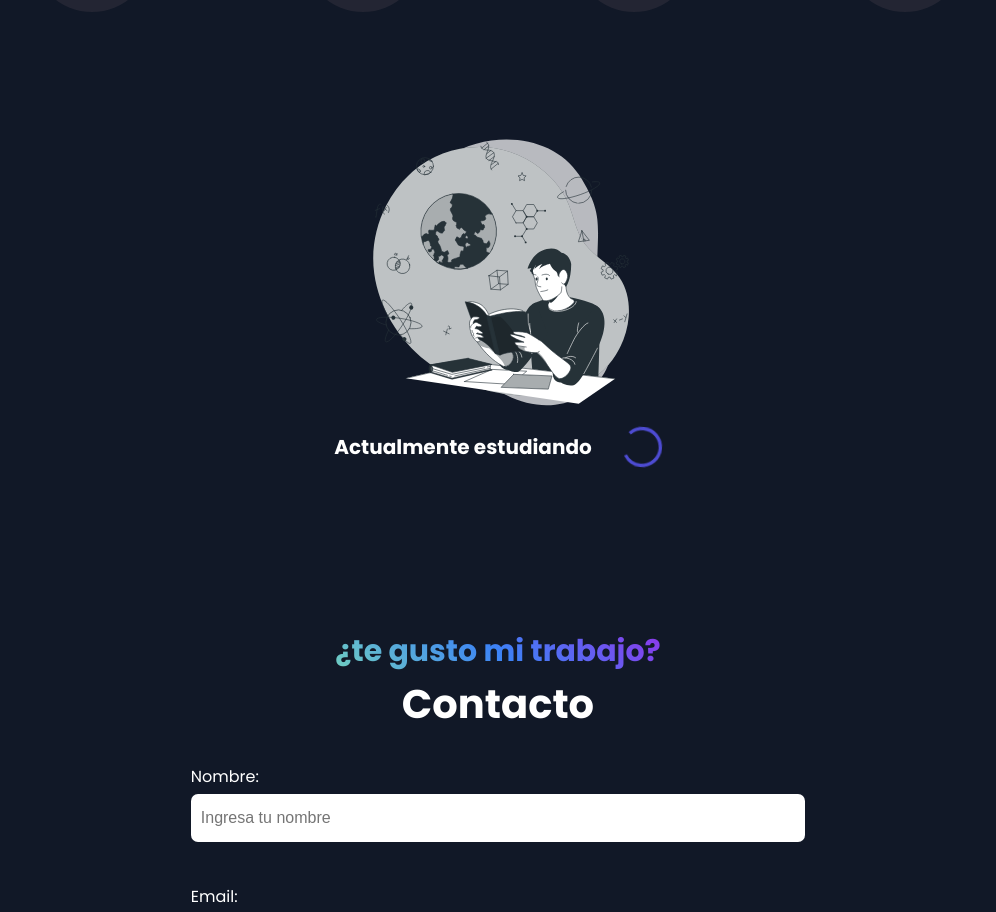
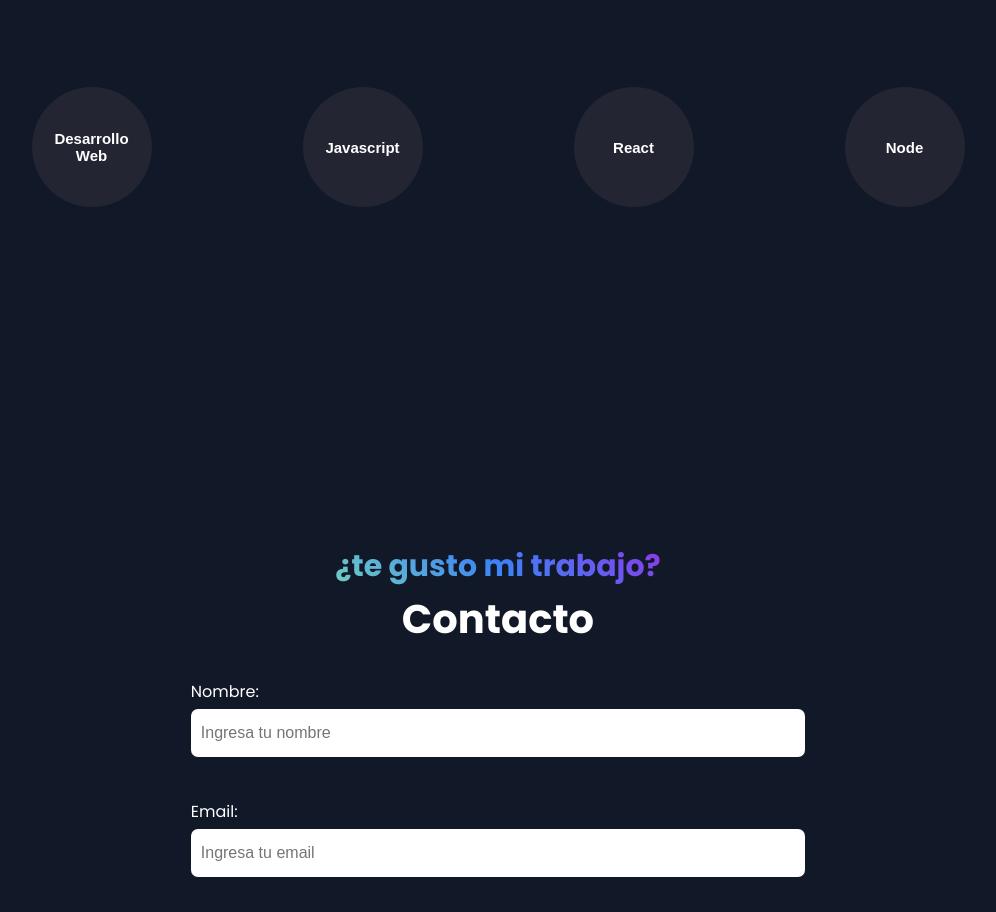
Before and after one commit to JuanMosquela/juan-portfolio, a React (Create React App) app: page / in a window 1280 px wide. Shown: the part 2873-3785 px from the top of the page, without its empty margins (142-1138 px from the left). Built offline with nearby package versions, Linux system fonts and the light colour scheme.

Commit message:
mejoras en academic

```diff
--- a/src/components/academics/Academic.jsx
+++ b/src/components/academics/Academic.jsx
@@ -23,7 +23,7 @@ const Academic = () => {
 
 
 
-    const [info, setInfo] = useState('')
+    const [info, setInfo] = useState(null)
 
     const [isHovered, setIsHovered] = useState(false)
 
@@ -86,7 +86,7 @@ const Academic = () => {
 
             <div className="academic-wrapper" >
 
-                    {info?.length > 0 ? info?.map((el, index) => (
+                    {info?.map((el, index) => (
                         <div key={index} className="academic-content">
                             <h3>{el.title}</h3>
 
@@ -95,19 +95,19 @@ const Academic = () => {
                                     <li key={index} style={{ color: theme ? '#FFF' : '#000' }} >{e}</li>
                                 ))}
                             </ul>
-                            <a href={el.certificate} target='blank' style={{ color: theme ? '#FFF' : '#000', border: theme ? '2px solid #FFF' : '2px solid #000'}} >Ver certificado</a>
+                            {
+                                el.certificate
+                                ? <a href={el.certificate} target='blank' style={{ color: theme ? '#FFF' : '#000', border: theme ? '2px solid #FFF' : '2px solid #000'}} >Ver certificado</a>
+                                : <div className="missing">
+                                    <CircularProgress size='4rem' sx={{ color: '#dad9dfbe'}} />
+                                    Actualmente estudiando
+                                </div>
+
+                            }
 
                         </div>
 
-                    )) : (
-                    <div className="incomplete">
-                        <img src={learning} alt="" />
-                        <h3>Actualmente estudiando
-                            <Box sx={{ display:'flex' }}>
-                              <CircularProgress style={{color: '#4d4bd2'}} />
-                            </Box>
-                        </h3>
-                    </div>)
+                    ))
                 }
 
 
--- a/src/components/academics/academic.css
+++ b/src/components/academics/academic.css
@@ -73,6 +73,14 @@
     color: #4d4bd2;
     animation: move-down 1s ease-in infinite;
 
+
+}
+
+.missing{
+    display: flex;
+    justify-content: center;
+    align-items: center;
+    gap: 3rem;
 
 }
 
--- a/src/data/proyectsData.js
+++ b/src/data/proyectsData.js
@@ -42,6 +42,14 @@ export const academicInfo = [
         duration:'Junio 2022 - Julio 2022',
         description: ['Renderizado condicional', 'Manejo y control del estado de la aplicacion', 'Context api, UseReducer, Hooks personalizados', 'Creacion de SPA a traves de React Router', 'Librerias como Material UI y Formik', 'Integracion con base de datos como Firebase'],
         certificate: 'https://www.coderhouse.com/certificados/62e1b706e2776700198e730f'
+
+
+    },
+    {
+        title: 'node',
+        duration:'Julio 2022 - Actualidad',
+        description: ['Servidores Web', 'Express avanzado', 'Websockets', 'SQL y MongoDB'],
+        certificate: null
 
 
     }
```
